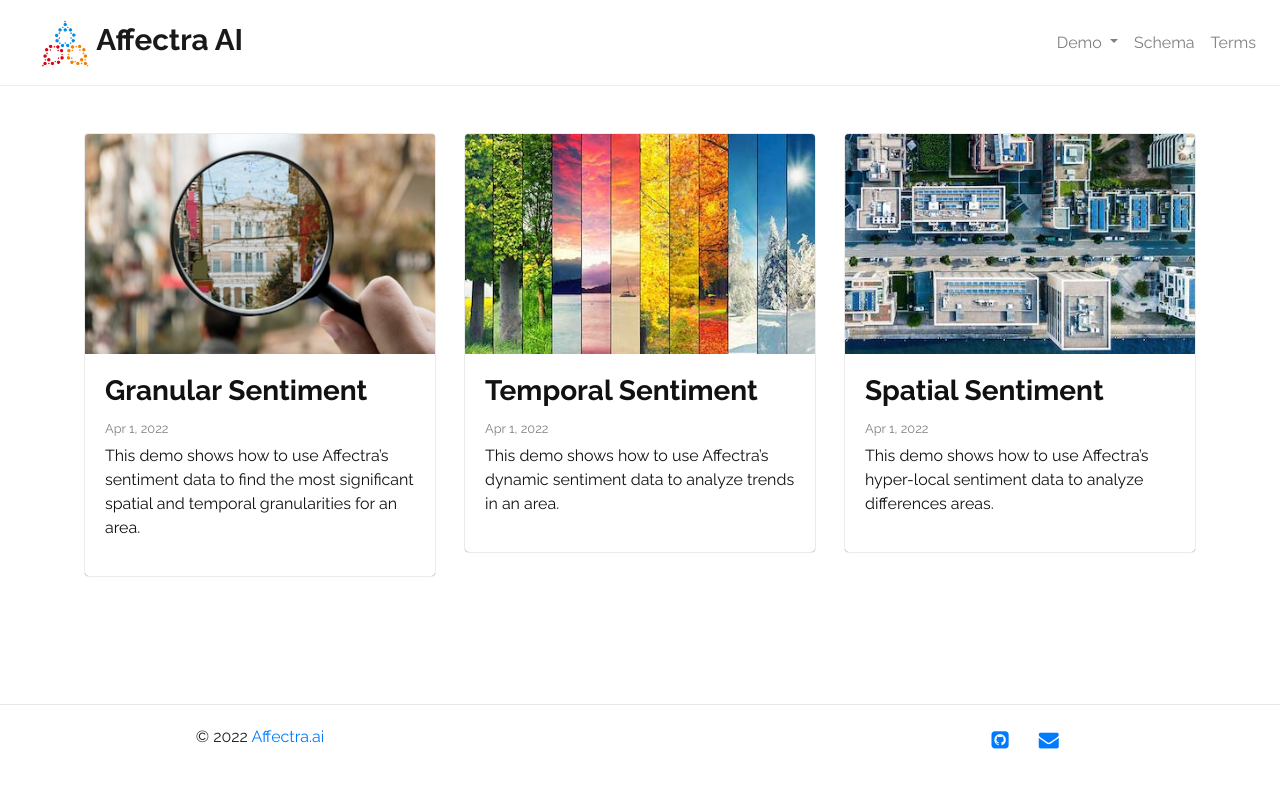
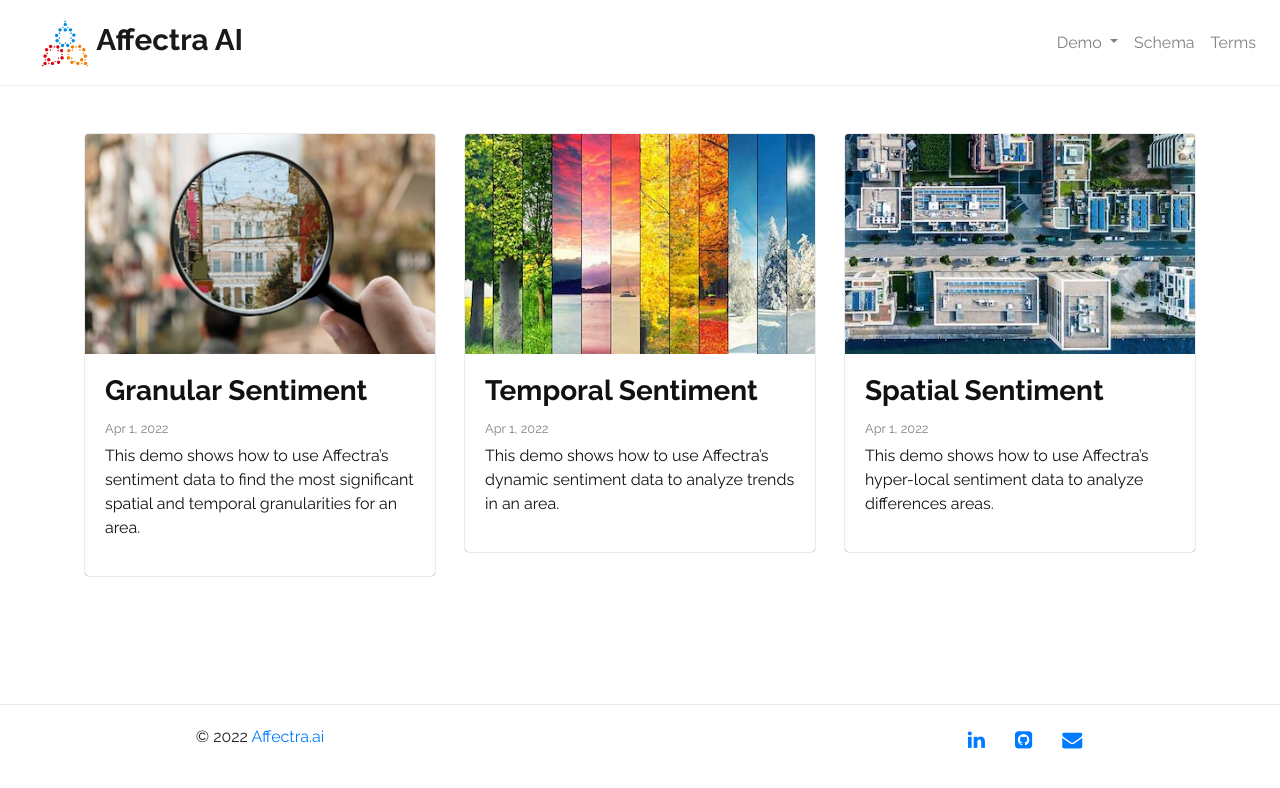
Before and after one commit to Affectra-AI/demo.github.io, a Jekyll site: the page built from index.html, in a window 1280 px wide. Shown: the top 788 px of the page. Built offline with Jekyll 4.4.1, drawn with Linux system fonts in a browser that asks for light colours; the list of posts is cut into pages by our own code.

Commit message:
add linkedin to footer

```diff
--- a/_config.yml
+++ b/_config.yml
@@ -2,7 +2,7 @@
 # ABOUT: Jekyll settings to auto generate demo website from this git repository.
 
 # Site settings
-title: Affectra Demo
+title: Demo
 email: info@affectra.ai
 description: >
   map the vibe anywhere & anytime
--- a/_includes/footer.html
+++ b/_includes/footer.html
@@ -21,7 +21,11 @@
        </div>
 
       <div class="col-md-4 text-center mt25">
-        {% if site.facebook %}
+        {% if site.linkedin %}
+        <a target="_blank" href="{{site.linkedin}}"
+          ><li class="social linkedin"><i class="fa fa-linkedin"></i></li
+        ></a>
+        {% endif %} {% if site.facebook %}
         <a target="_blank" href="{{site.facebook}}"
           ><li class="social facebook"><i class="fa fa-facebook-square"></i></li
         ></a>
```
